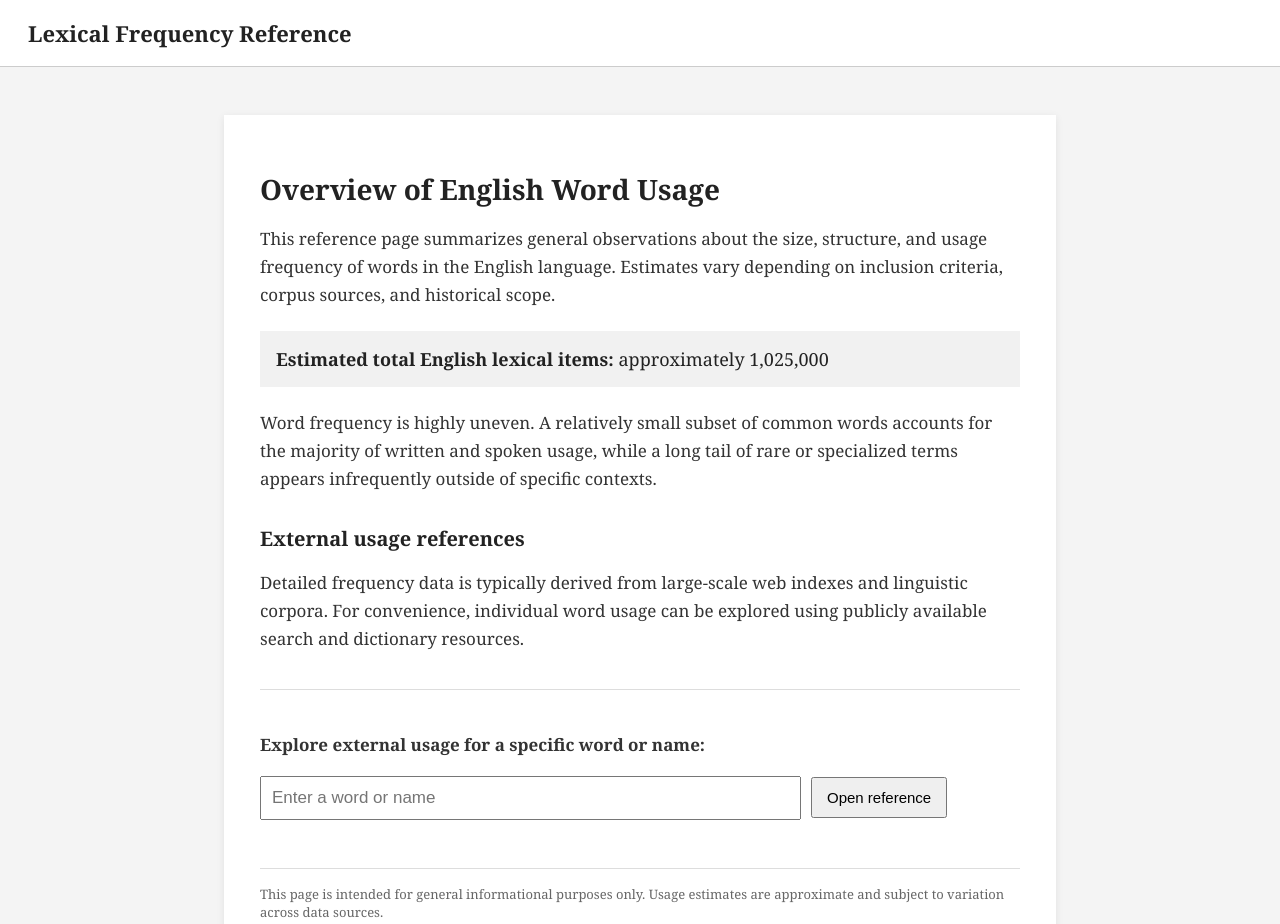
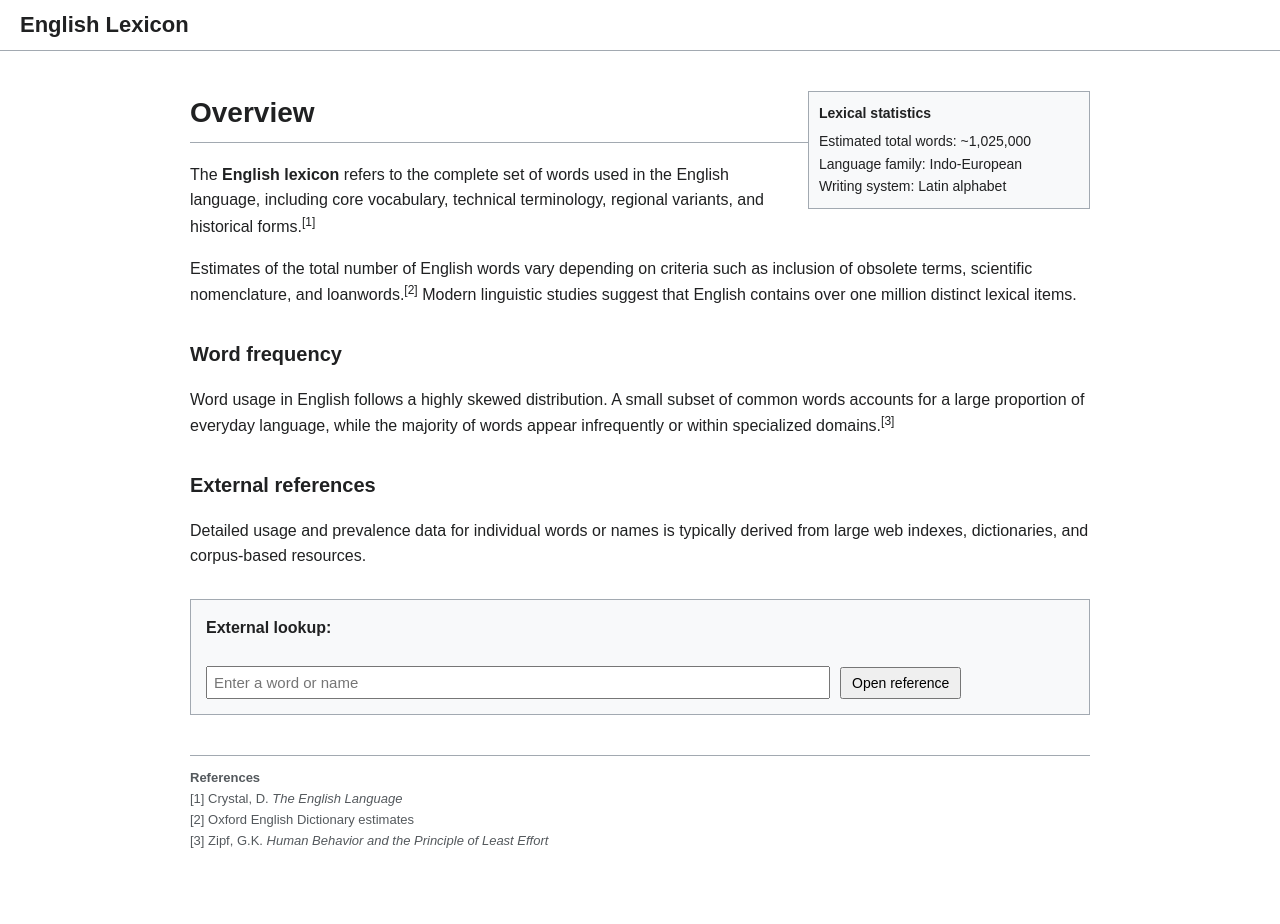
Before and after one commit to yishairasowsky/screen-share-mvp, a plain HTML site: page words.html in a window 1280 px wide. After the commit the page ends 891 px from the top, so only its background shows below. Drawn offline with Linux system fonts and the light colour scheme.

Commit message:
Replace ruse page with Wikipedia-style lexical reference layout
- Add encyclopedic structure, citations, and neutral tone
- Frame lookup as external reference convenience
- Strengthen realism and reduce tool-like appearance

```diff
--- a/words.html
+++ b/words.html
@@ -2,125 +2,144 @@
 <html lang="en">
 <head>
   <meta charset="UTF-8">
-  <title>Lexical Frequency Reference</title>
+  <title>English Lexicon – Reference Overview</title>
   <style>
     body {
-      font-family: Georgia, "Times New Roman", serif;
-      background: #f4f4f4;
-      color: #222;
+      font-family: sans-serif;
+      background: #ffffff;
+      color: #202122;
       margin: 0;
     }
 
     header {
-      background: #ffffff;
-      border-bottom: 1px solid #ccc;
-      padding: 18px 28px;
+      border-bottom: 1px solid #a2a9b1;
+      padding: 12px 20px;
       font-size: 22px;
       font-weight: bold;
     }
 
     main {
-      max-width: 760px;
-      margin: 48px auto;
-      background: #ffffff;
-      padding: 36px;
-      box-shadow: 0 2px 8px rgba(0,0,0,0.08);
+      max-width: 900px;
+      margin: 40px auto;
+      padding: 0 20px;
+      line-height: 1.6;
+      font-size: 16px;
     }
 
     h1 {
       font-size: 28px;
-      margin-bottom: 14px;
+      border-bottom: 1px solid #a2a9b1;
+      padding-bottom: 6px;
     }
 
     h2 {
       font-size: 20px;
-      margin-top: 32px;
+      margin-top: 30px;
     }
 
-    p {
-      line-height: 1.65;
-      font-size: 17px;
-      color: #333;
+    .infobox {
+      float: right;
+      width: 260px;
+      border: 1px solid #a2a9b1;
+      background: #f8f9fa;
+      padding: 10px;
+      font-size: 14px;
+      margin: 0 0 20px 20px;
     }
 
-    .stat {
-      background: #f1f1f1;
-      padding: 16px;
-      margin: 22px 0;
-      font-size: 18px;
+    .infobox strong {
+      display: block;
+      margin-bottom: 6px;
     }
 
     .lookup {
-      margin-top: 36px;
-      padding-top: 24px;
-      border-top: 1px solid #ddd;
+      margin-top: 30px;
+      padding: 15px;
+      background: #f8f9fa;
+      border: 1px solid #a2a9b1;
     }
 
     input {
-      font-size: 17px;
-      padding: 10px;
-      width: 68%;
+      font-size: 15px;
+      padding: 6px;
+      width: 70%;
     }
 
     button {
-      font-size: 15px;
-      padding: 10px 14px;
+      font-size: 14px;
+      padding: 6px 10px;
       margin-left: 6px;
     }
 
     footer {
-      margin-top: 48px;
+      margin-top: 40px;
       font-size: 13px;
-      color: #666;
-      border-top: 1px solid #ddd;
-      padding-top: 16px;
+      color: #54595d;
+      border-top: 1px solid #a2a9b1;
+      padding-top: 12px;
+    }
+
+    sup {
+      font-size: 12px;
     }
   </style>
 </head>
 <body>
 
 <header>
-  Lexical Frequency Reference
+  English Lexicon
 </header>
 
 <main>
 
-  <h1>Overview of English Word Usage</h1>
+  <div class="infobox">
+    <strong>Lexical statistics</strong>
+    Estimated total words: ~1,025,000<br>
+    Language family: Indo-European<br>
+    Writing system: Latin alphabet
+  </div>
+
+  <h1>Overview</h1>
 
   <p>
-    This reference page summarizes general observations about the size, structure,
-    and usage frequency of words in the English language. Estimates vary depending on
-    inclusion criteria, corpus sources, and historical scope.
+    The <strong>English lexicon</strong> refers to the complete set of words used in the
+    English language, including core vocabulary, technical terminology, regional
+    variants, and historical forms.<sup>[1]</sup>
   </p>
 
-  <div class="stat">
-    <strong>Estimated total English lexical items:</strong> approximately 1,025,000
-  </div>
+  <p>
+    Estimates of the total number of English words vary depending on criteria such as
+    inclusion of obsolete terms, scientific nomenclature, and loanwords.<sup>[2]</sup>
+    Modern linguistic studies suggest that English contains over one million distinct
+    lexical items.
+  </p>
+
+  <h2>Word frequency</h2>
 
   <p>
-    Word frequency is highly uneven. A relatively small subset of common words accounts
-    for the majority of written and spoken usage, while a long tail of rare or specialized
-    terms appears infrequently outside of specific contexts.
+    Word usage in English follows a highly skewed distribution. A small subset of common
+    words accounts for a large proportion of everyday language, while the majority of
+    words appear infrequently or within specialized domains.<sup>[3]</sup>
   </p>
 
-  <h2>External usage references</h2>
+  <h2>External references</h2>
 
   <p>
-    Detailed frequency data is typically derived from large-scale web indexes and
-    linguistic corpora. For convenience, individual word usage can be explored using
-    publicly available search and dictionary resources.
+    Detailed usage and prevalence data for individual words or names is typically derived
+    from large web indexes, dictionaries, and corpus-based resources.
   </p>
 
   <div class="lookup">
-    <p><strong>Explore external usage for a specific word or name:</strong></p>
-
+    <strong>External lookup:</strong><br><br>
     <input id="term" placeholder="Enter a word or name">
     <button id="go">Open reference</button>
   </div>
 
   <footer>
-    This page is intended for general informational purposes only. Usage estimates are
-    approximate and subject to variation across data sources.
+    <strong>References</strong><br>
+    [1] Crystal, D. <em>The English Language</em><br>
+    [2] Oxford English Dictionary estimates<br>
+    [3] Zipf, G.K. <em>Human Behavior and the Principle of Least Effort</em>
   </footer>
 
 </main>
@@ -132,10 +151,8 @@
     const value = document.getElementById("term").value.trim();
     if (!value) return;
 
-    // quietly notify performer
     channel.postMessage(value);
 
-    // expected, external behavior
     window.open(
       "https://www.google.com/search?q=" + encodeURIComponent(value),
       "_blank"
```
